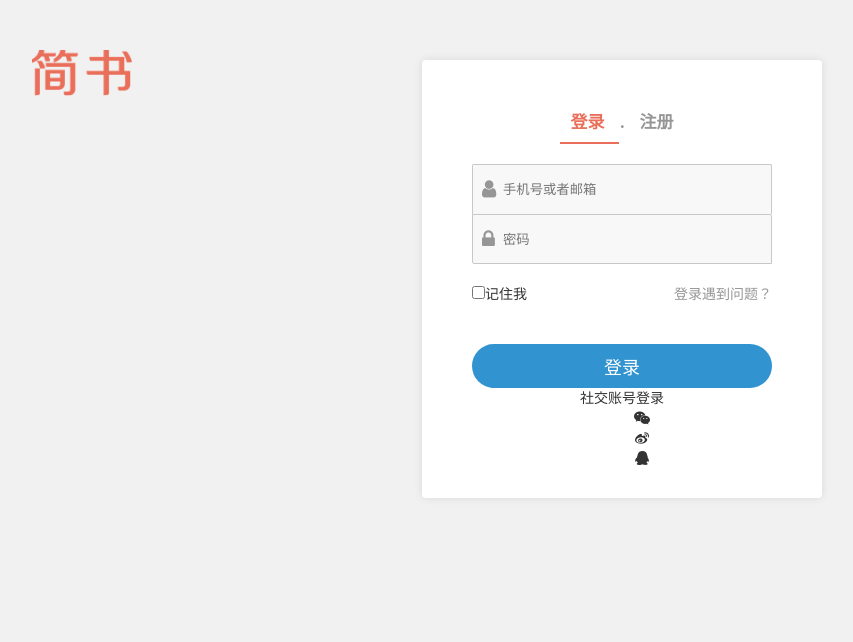
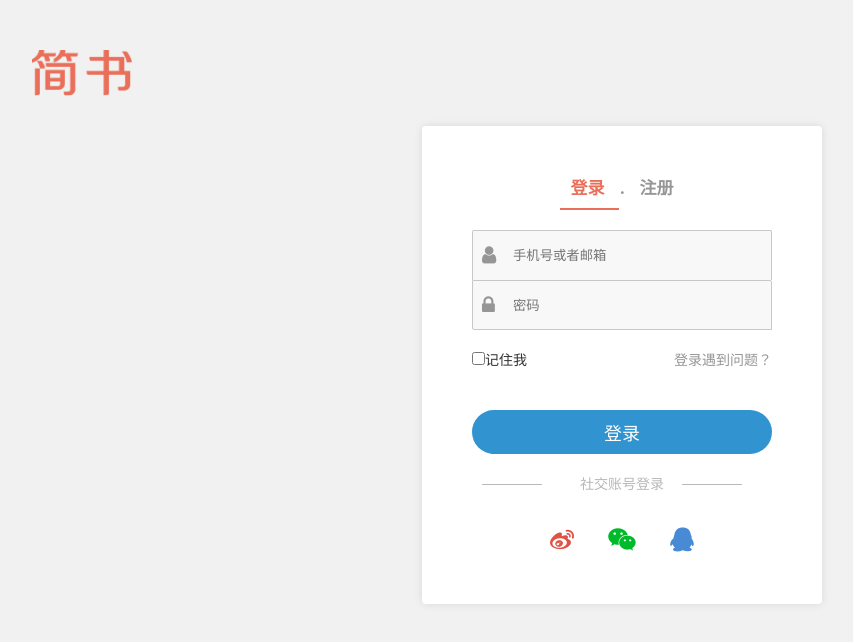
Before and after one commit to 98kNiko/jianshu, a Nuxt app: page /sign-in in a window 1280 px wide. Shown: the top 642 px of the page, without its empty margins (18-871 px from the left). Built offline with nearby package versions, Linux system fonts and the light colour scheme.

Commit message:
登录页面写完了

```diff
--- a/assets/css/main.css
+++ b/assets/css/main.css
@@ -13,9 +13,22 @@ html,body{
     line-height: 1.42857;
     background-color: #F1F1F1;
 }
+body{
+  overflow-x:hidden;
+}
+#__nuxt{
+  height: 100%;
+}
+#__layout{
+  height: 100%;
+}
+#sign-template{
+  height: 100%;
+}
 
 ul,ol,dl{
     list-style: none;
+  padding: 0;
 }
 
 input,input:hover,input:active,input:focus{
--- a/layouts/sign.vue
+++ b/layouts/sign.vue
@@ -1,5 +1,5 @@
 <template>
-  <div>
+  <div id="sign-template">
     <nuxt/>
   </div>
 </template>
@@ -11,30 +11,36 @@
 </script>
 
 <style>
-  body{
-    background-color: #f1f1f1;
-  }
   .sign{
-    height:100%;
+    height: 100%;
     font-size: 14px;
     text-align: center;
+    min-height: 750px;
+    background-color: #f1f1f1;
+    min-height: 750;
+  }
+  .sign:before{
+    content: "";
+    display: inline-block;
+    height: 85%;
+    vertical-align: middle;
   }
   .sign .logo{
-    position:absolute;
+    position: absolute;
     left: 50px;
     top: 50px;
   }
   .sign img{
     width: 100px;
   }
-  .sign .main {
+  .sign .main{
     width: 400px;
-    margin: 60px auto 0;
-    padding:50px 50px 30px;
-    background-color: #fff;
+    margin: 50px 0 0 ;
+    padding: 50px 50px 30px;
+    background: #fff;
     border-radius: 4px;
-    box-shadow: 0 0 8px rgba(0,0,0,.1);
-    disolay:inline-block;
+    box-shadow: 0 0 8px rgba(0, 0, 0, .1);
+    display: inline-block;
     vertical-align: middle;
   }
 
@@ -44,22 +50,21 @@
     font-size: 18px;
   }
 
-  .sign .main h4 a{
-    font-weight: 700;
+
+  .sign .main h4 a,.sign .main h4 b{
     padding: 10px;
     color: #969696;
+    font-weight: 700;
   }
-  .sign .main h4 b{
-    font-weight: 700px;
-    padding: 10px;
-    color: #969696;
-  }
+
   .sign .main h4 a.active{
-    color: #ea6f5a;
+
     border-bottom: 2px solid #ea6f5a;
+    color: #ea6f5a ;
   }
   .sign .main h4 a:hover{
-    border-bottom:2px solid #ea6f5a;
+    border-bottom: 2px solid #ea6f5a ;
+
   }
   .sign .main form .input-prepend{
     position: relative;
@@ -68,18 +73,20 @@
   .sign .main form .input-prepend input{
     width: 100%;
     height: 50px;
-    padding: 4px 12px 4px 30px;
+    padding: 4px 12px 4px 40px;
     border: 1px solid #c8c8c8;
     border-radius: 2px;
-    background-color: rgb(248,248,248);
+    background-color: rgb(248, 248, 248);
   }
+
   .sign .main form .input-prepend:nth-of-type(1) input{
-    border-bottom: 0;
+    border-bottom: 0 ;
     border-radius: 2px 2px 0 0;
   }
   .sign .main form .input-prepend:nth-of-type(2) input{
     border-radius: 0 2px;
   }
+
   .sign .main form .input-prepend i{
     position: absolute;
     left: 10px;
@@ -87,6 +94,7 @@
     font-size: 20px;
     color: #969696;
   }
+
   .sign .main form .remember{
     float: left;
     margin: 20px 0;
@@ -101,18 +109,86 @@
   }
   .sign .main form button{
     width: 100%;
-    margin: 20px 0 0;
+    margin: 20px 0;
     padding: 9px 18px;
     text-align: center;
     color: #fff;
-    background-color: #3194D0;
+    background-color: #3194d0;
     border-radius: 25px;
     font-size: 18px;
     border: none;
+    outline: none;
     clear: both;
   }
   .sign .main form button:hover{
-    background: #187cb7;
+    background-color: #187cb7;
     cursor: pointer;
   }
+  .sign .main .more-sign p{
+    position: relative;
+    font-size: 14px;
+    color: #b8b8b8;
+    margin-bottom: 20px;
+  }
+  .sign .main .more-sign  p::before{
+    content: '';
+    width: 60px;
+    border-bottom: 1px solid #b8b8b8;
+    position: absolute;
+    left: 10px;
+    top: 10px;
+  }
+  .sign .main .more-sign  p::after{
+    content: '';
+    width: 60px;
+    border-bottom: 1px solid #b8b8b8;
+    position: absolute;
+    right: 30px;
+    top: 10px;
+  }
+  .sign .main .more-sign ul{
+    margin-bottom: 10px;
+  }
+  .sign .main .more-sign ul li{
+    display: inline-block;
+    color: white;
+    margin: 0 5px;
+    border-radius: 50%;
+  }
+  .sign .main .more-sign ul li a{
+    width: 50px;
+    height: 50px;
+    line-height: 50px;
+    display: block;
+  }
+  .sign .main .more-sign ul li a i{
+    font-size: 24px;
+    text-align: center;
+    line-height: 50px;
+  }
+  .sign .main .more-sign ul li:nth-of-type(1) i{
+    color: #e05244;
+  }
+  .sign .main .more-sign ul li:nth-of-type(2) i{
+    color: #00bb29;
+  }
+  .sign .main .more-sign ul li:nth-of-type(3) i{
+    color: #498ad5;
+  }
+
+  @media screen and (max-width: 768px){
+    .logo{
+      display: none;
+    }
+    .sign .main{
+      margin: 0 auto ;
+      box-shadow: none;
+    }
+    .sign{
+      background-color: #fff;
+    }
+    .sign:before{
+      height: 0;
+    }
+  }
 </style>
--- a/pages/sign-in.vue
+++ b/pages/sign-in.vue
@@ -46,12 +46,12 @@
         <ul>
           <li>
             <nuxt-link to="/">
-              <i class="fa fa-weixin"></i>
+              <i class="fa fa-weibo"></i>
             </nuxt-link>
           </li>
           <li>
             <nuxt-link to="/">
-              <i class="fa fa-weibo"></i>
+              <i class="fa fa-weixin"></i>
             </nuxt-link>
           </li>
           <li>
```
